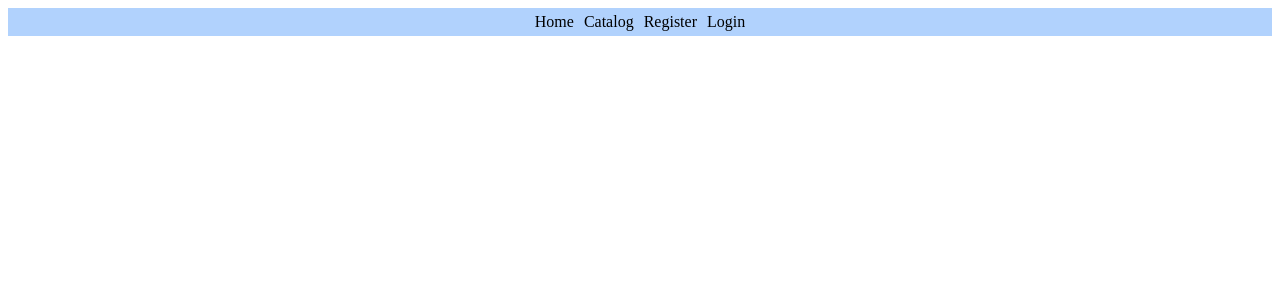
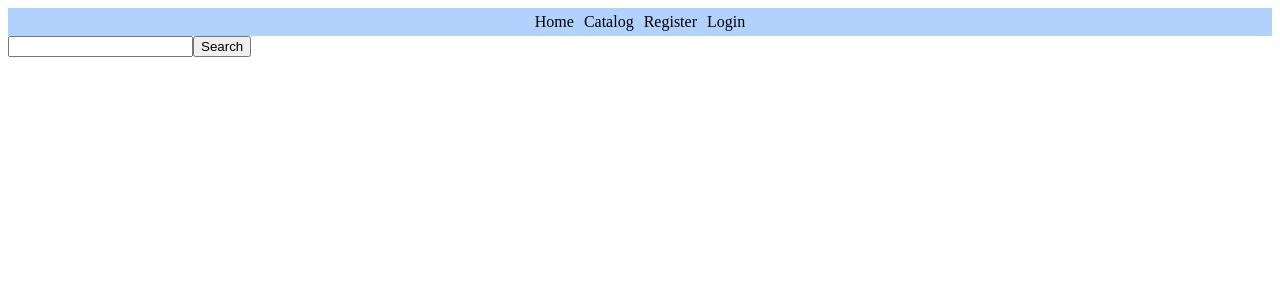
Before and after one commit to StoyanBanov/online-store-react, a React (Create React App) app: page /catalog/1 in a window 1280 px wide. Shown: the top 300 px of the page. Built offline with nearby package versions, Linux system fonts and the light colour scheme.

Commit message:
add basic search bar

```diff
--- a/src/App.js
+++ b/src/App.js
@@ -13,12 +13,14 @@ import { Home } from "./components/home/Home";
 import { Nav } from "./components/nav/Nav";
 
 import { Navigate, Route, Routes } from "react-router-dom"
+import { Search } from "./components/search/Search";
 
 function App() {
     return (
         <div>
             <AuthContextProvider>
                 <Nav />
+                <Search />
                 <Routes>
                     <Route path="/non-verified" element={<NonVerified />} />
                     <Route path="/logout" element={<Logout />} />
--- a/src/components/catalog/Catalog.js
+++ b/src/components/catalog/Catalog.js
@@ -4,20 +4,24 @@ import { getItems } from "../../data/services/itemService"
 import { useParams, useSearchParams } from "react-router-dom"
 import { ItemCard } from "./ItemCard"
 
+import style from './style.module.css'
+
 export const Catalog = () => {
 
     const [items, setItems] = useState([])
 
-    const { search } = useSearchParams()
+    let [searchParams] = useSearchParams();
     const { categoryId } = useParams()
 
+    console.log(searchParams.get('search'));
+
     useEffect(() => {
-        getItems({ search, categoryId })
+        getItems({ search: searchParams.get('search'), categoryId })
             .then(setItems)
-    }, [search, categoryId])
+    }, [searchParams, categoryId])
 
     return (
-        <div>
+        <div className={style.catalogContainer}>
             {items.map(i => <ItemCard key={i._id} item={i} />)}
         </div>
     )
--- a/src/components/catalog/ItemCard.js
+++ b/src/components/catalog/ItemCard.js
@@ -1,7 +1,10 @@
+import style from './style.module.css'
+
 export const ItemCard = ({ item }) => {
     return (
-        <div>
+        <div className={style.itemContainer}>
             <h2>{item.title}</h2>
+            <img height={200} src={`http://localhost:3030/static/images/${item.thumbnail}`} alt={item.title} />
         </div>
     )
 }
--- /dev/null
+++ b/src/components/catalog/style.module.css
@@ -0,0 +1,8 @@
+.catalogContainer {
+    display: flex;
+    flex-wrap: wrap;
+}
+
+.catalogContainer .itemContainer {
+    width: 400px;
+}
--- /dev/null
+++ b/src/components/search/Search.js
@@ -0,0 +1,26 @@
+import { useCallback, useState } from "react"
+import { useNavigate } from "react-router-dom"
+
+export const Search = () => {
+    const [searchValue, setSearchValue] = useState('')
+
+    const navigate = useNavigate()
+
+    const searchValueChangeHandler = useCallback(e => {
+        setSearchValue(e.target.value)
+    }, [])
+
+    const submitHandler = e => {
+        e.preventDefault()
+        navigate('/catalog?search=' + searchValue)
+    }
+
+    return (
+        <div>
+            <form onSubmit={submitHandler}>
+                <input value={searchValue} onChange={searchValueChangeHandler} />
+                <button type="submit">Search</button>
+            </form>
+        </div>
+    )
+}
```
